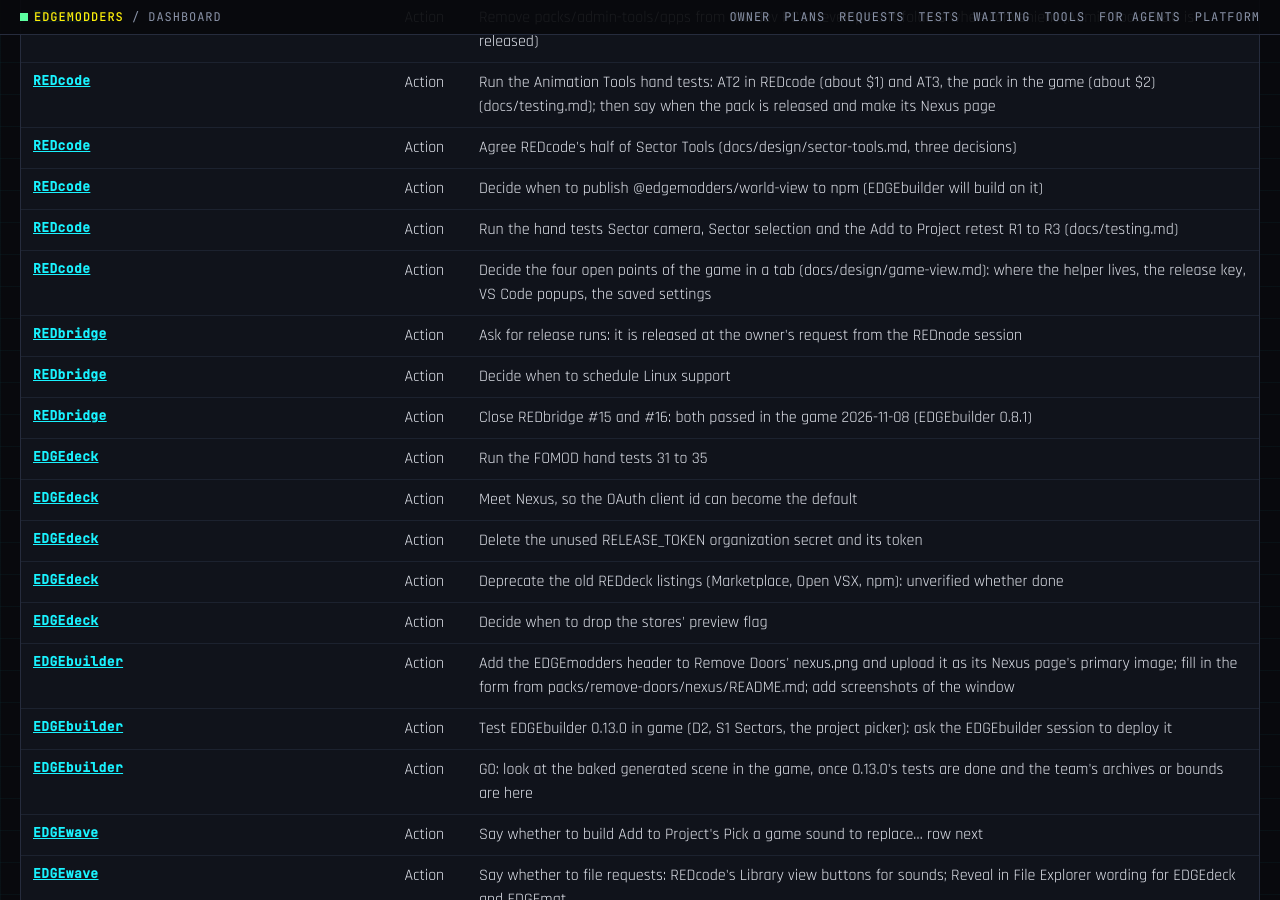
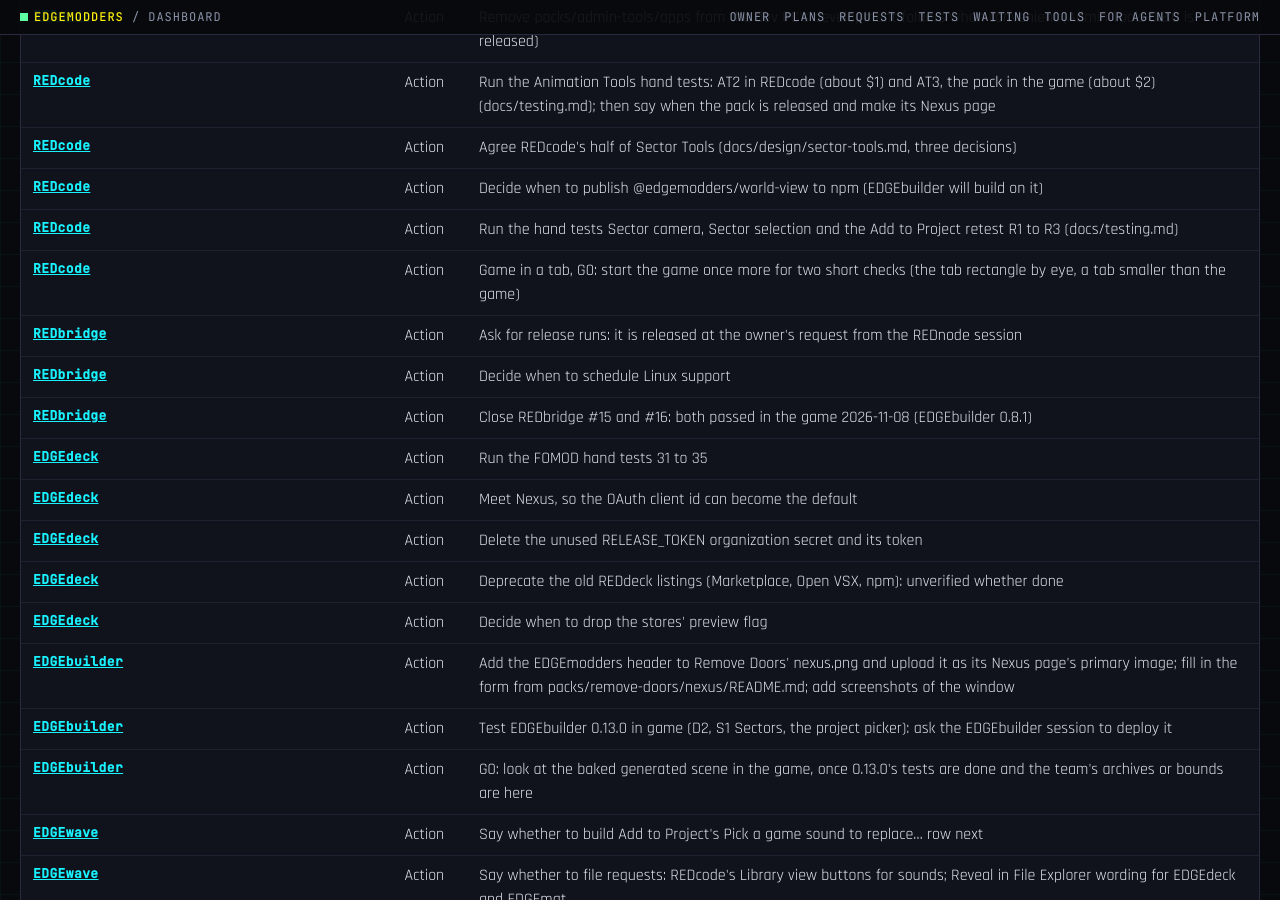
Before and after one commit to Edgemodders/EDGEweb, a Jekyll site: the page docs/dashboard.html, which Jekyll copies as it is, in a window 1280 px wide and 900 px high, scrolled down 994 px. Built offline with Jekyll 4.4.1, drawn with Linux system fonts in a browser that asks for light colours.

Commit message:
Dashboard: REDcode, the game in a tab agreed, G0 half passed

```diff
--- a/docs/assets/dashboard/status.js
+++ b/docs/assets/dashboard/status.js
@@ -966,7 +966,7 @@ window.EDGE_STATUS ={
      },
      {
       "id": "GV",
-      "title": "The game in an editor tab: a docked window with a release key (docs/design/game-view.md, draft 0.1 for the owner); Spike 1 window control passed with the owner 2026-11-22; G0 the rest of Spike 2 next",
+      "title": "The game in an editor tab: a docked window with a release key (docs/design/game-view.md, draft 0.2, agreed 2026-11-22: the helper in REDbridge); Spike 1 window control passed with the owner; G0 the webview lookup passed, two checks with the game running left; then G1",
       "status": "planned"
      }
     ]
@@ -1194,7 +1194,7 @@ window.EDGE_STATUS ={
     "Agree REDcode's half of Sector Tools (docs/design/sector-tools.md, three decisions)",
     "Decide when to publish @edgemodders/world-view to npm (EDGEbuilder will build on it)",
     "Run the hand tests Sector camera, Sector selection and the Add to Project retest R1 to R3 (docs/testing.md)",
-    "Decide the four open points of the game in a tab (docs/design/game-view.md): where the helper lives, the release key, VS Code popups, the saved settings"
+    "Game in a tab, G0: start the game once more for two short checks (the tab rectangle by eye, a tab smaller than the game)"
    ],
    "risks": [
     "REDbridge answers one call at a time"
--- a/docs/dashboard.html
+++ b/docs/dashboard.html
@@ -203,7 +203,7 @@ pre.how { background: #05060a; border: 1px solid var(--line); padding: 12px 14px
 </div>
 <div id="tip" role="tooltip"></div>
 
-<script src="assets/dashboard/status.js?v=249"></script>
+<script src="assets/dashboard/status.js?v=250"></script>
 <script>
 (function () {
   var S = window.EDGE_STATUS;
```
